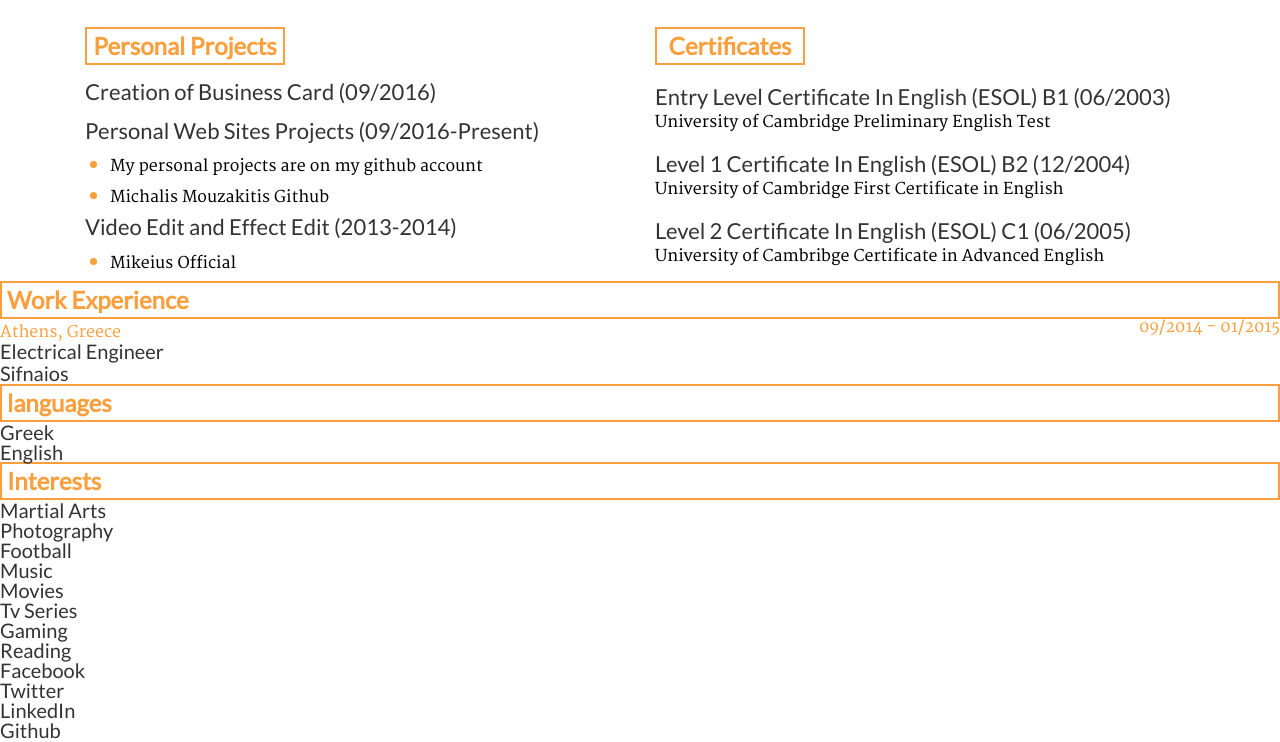
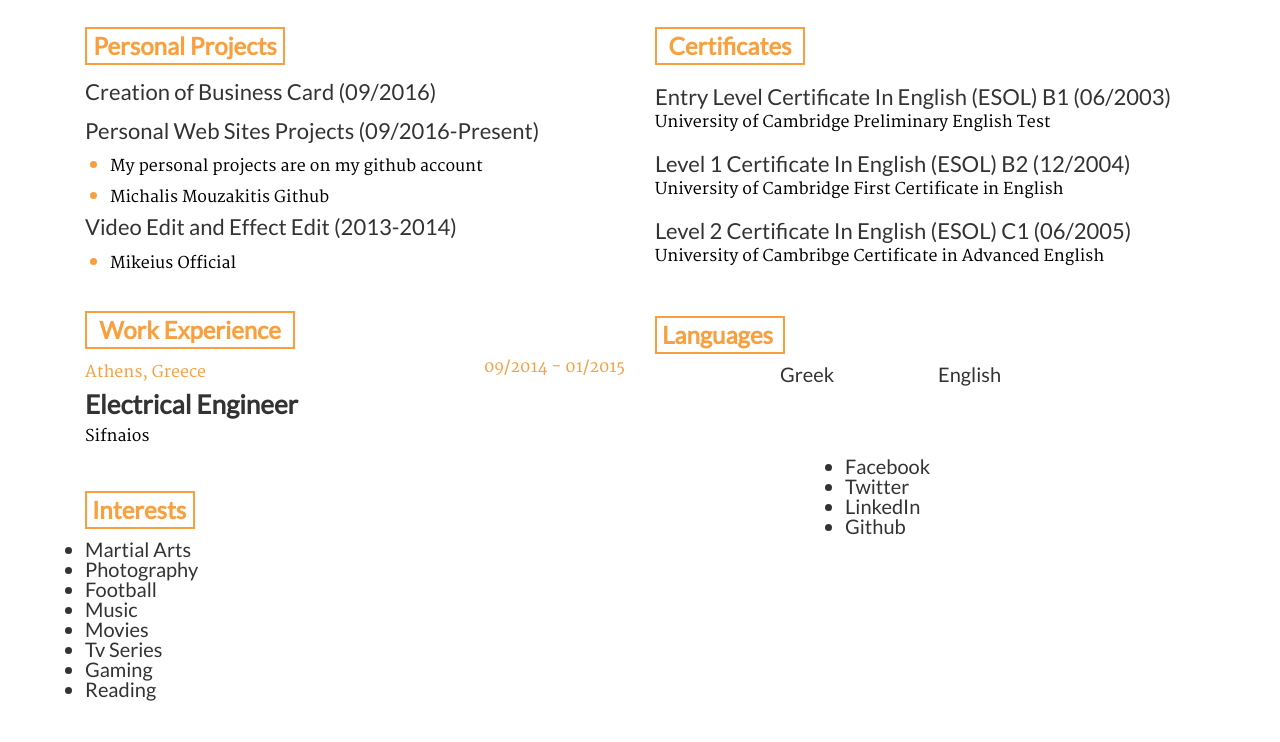
Before and after one commit to mouzakitis/CV, a plain HTML site: page index.html in a window 1280 px wide. Shown: the part 850-1592 px from the top of the page. After the commit the page ends 1551 px from the top, so only its background shows below. Drawn offline with nearby package versions, Linux system fonts and the light colour scheme.

Commit message:
finish main

```diff
--- a/index.html
+++ b/index.html
@@ -147,7 +147,9 @@
       </div>
     </div>
 
-
+  <div class="container">
+    <div class="wrap">
+      <div class="col-md-6">
         <div id="work">
           <div class="title">Work Experience</div>
           <div class="date">09/2014 - 01/2015</div>
@@ -155,16 +157,23 @@
           <h1>Electrical Engineer</h1>
           <h3>Sifnaios</h3>
         </div>
-
+      </div>
+    </div>
+    <div class="wrap">
+        <div class="col-md-6">
           <div id="lan">
-        <div class="title">languages</div>
+            <div class="title">Languages</div>
               <ul>
                 <li>Greek</li>
                 <li>English</li>
               </ul>
           </div>
-
-
+        </div>
+    </div>
+  </div>
+<div class="container">
+    <div class="wrap">
+      <div class="col-md-8">
   <div id="interests">
         <div class="title">Interests</div>
             <ul>
@@ -178,7 +187,10 @@
                 <li>Reading</li>
             </ul>
     </div>
-</main>
+    </div>
+    </div>
+<div class="wrap">
+      <div class="col-md-4">
     <div id="social">
         <ul>
             <li>Facebook</li>
@@ -187,6 +199,10 @@
             <li>Github</li>
         </ul>
     </div>
+    </div>
+    </div>
+    </div>
+</main>
 
     <script src="https://ajax.googleapis.com/ajax/libs/jquery/2.2.4/jquery.min.js"></script>
     <script src="https://maxcdn.bootstrapcdn.com/bootstrap/3.3.7/js/bootstrap.min.js"></script>
--- a/style.css
+++ b/style.css
@@ -302,3 +302,51 @@ main #certificates h3{
     font-size:16px;
     color:black;
 }
+
+main #work{
+    margin-top: 30px;
+}
+main #work .title{
+    width: 210px;
+    text-align: center;
+    margin-bottom: 10px;
+}
+
+main #work h1{
+    font-family: Lato;
+    font-size:26px;
+    font-weight: bold;
+    margin-bottom: 10px;
+    margin-top: 10px;
+}
+main #work h3{
+    font-family: Merriweather;
+    font-size:16px;
+    color:black;
+    margin-bottom: 10px;
+}
+main #lan{
+    margin-top: 35px;
+}
+main #lan .title{
+    width: 130px;
+    margin-bottom: 10px;
+}
+main #lan ul{
+    padding-left: 25px;
+
+}
+main #lan ul li {
+    display: inline-block;
+    padding-left: 100px;
+}
+main #interests{
+    margin-top: 35px;
+}
+main #interests .title{
+    width: 110px;
+    margin-bottom: 10px;
+}
+main #interests ul li{
+
+}
```
Lines whose indentation alone changed are shown as unchanged.
